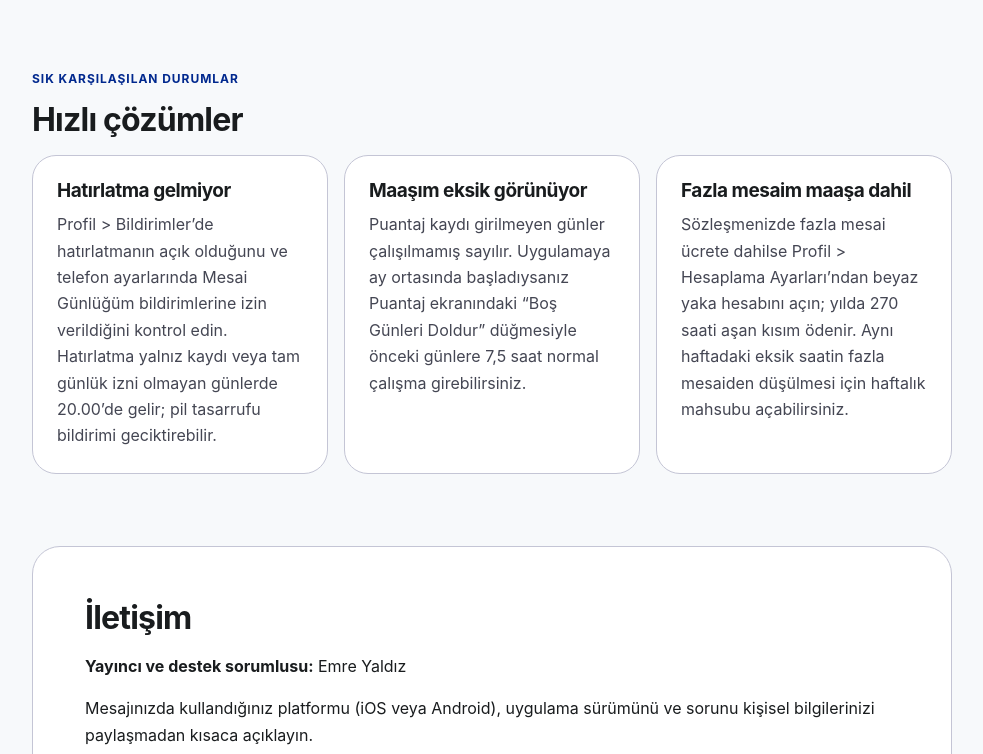
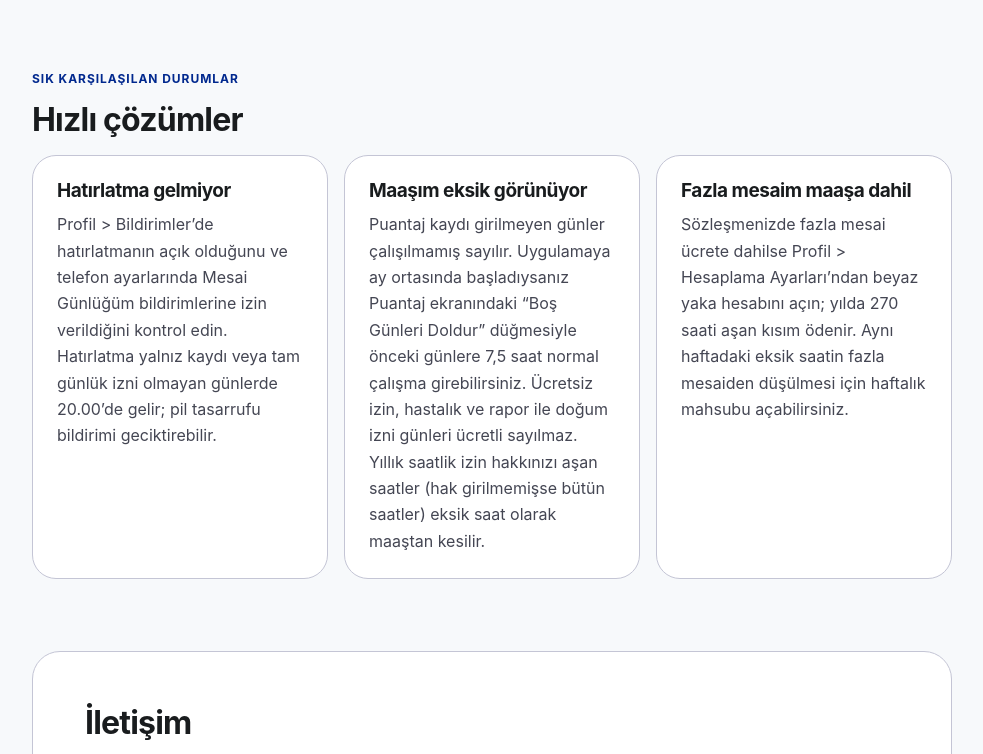
Before and after one commit to emreyaldz/mesai-gunlugum-site, a plain HTML site: page support/index.html in a window 1280 px wide. Shown: the part 653-1407 px from the top of the page, without its empty margins (148-1131 px from the left). Drawn offline with Linux system fonts and the light colour scheme.

Commit message:
Clarify leave balance, sensitive notes and salary deductions (#3)
Co-authored-by: Claude Opus 5.5 <noreply@anthropic.com>

```diff
--- a/support/index.html
+++ b/support/index.html
@@ -79,7 +79,9 @@
             <p>
               Puantaj kaydı girilmeyen günler çalışılmamış sayılır. Uygulamaya ay ortasında
               başladıysanız Puantaj ekranındaki “Boş Günleri Doldur” düğmesiyle önceki günlere
-              7,5 saat normal çalışma girebilirsiniz.
+              7,5 saat normal çalışma girebilirsiniz. Ücretsiz izin, hastalık ve rapor ile doğum
+              izni günleri ücretli sayılmaz. Yıllık saatlik izin hakkınızı aşan saatler (hak
+              girilmemişse bütün saatler) eksik saat olarak maaştan kesilir.
             </p>
           </article>
           <article class="card">
```
Also changed, not shown: privacy/index.html (+2 -2 lines), terms/index.html (+1 -0 lines).
